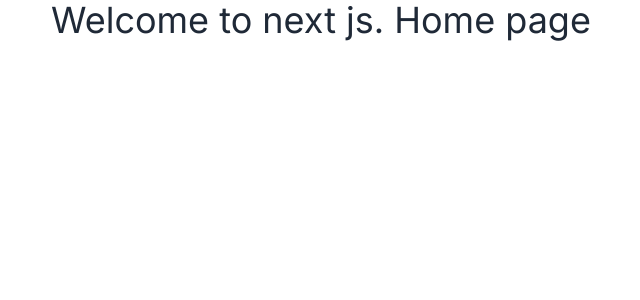
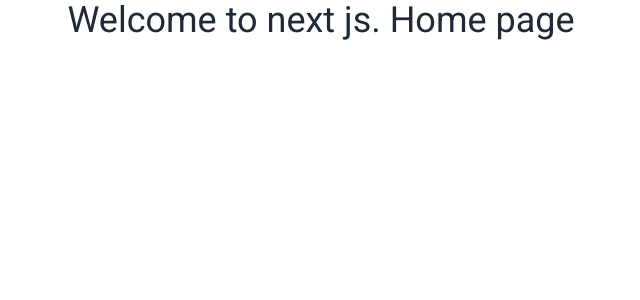
Before and after one commit to mdshahin-ahmed/my-nextjs-app, a Next.js app: page / in a window 1280 px wide. Shown: the top 300 px of the page, without its empty margins (319-959 px from the left). Built offline with nearby package versions, Linux system fonts and the light colour scheme.

Commit message:
Explore font optimization

```diff
--- a/src/app/layout.js
+++ b/src/app/layout.js
@@ -1,8 +1,12 @@
-import { Inter } from "next/font/google";
+import { Roboto } from "next/font/google";
 import "./globals.css";
 import Navbar from "@/components/Shared/Navbar";
 
-const inter = Inter({ subsets: ["latin"] });
+const roboto = Roboto({
+  weight: "400",
+  subsets: ["latin"],
+  display: "swap",
+});
 
 export const metadata = {
   title: "Create Next App",
@@ -12,7 +16,7 @@
 export default function RootLayout({ children }) {
   return (
     <html lang="en" data-theme="light">
-      <body className={inter.className}>
+      <body className={roboto.className}>
         {/* <Navbar /> */}
         {children}
       </body>
```
